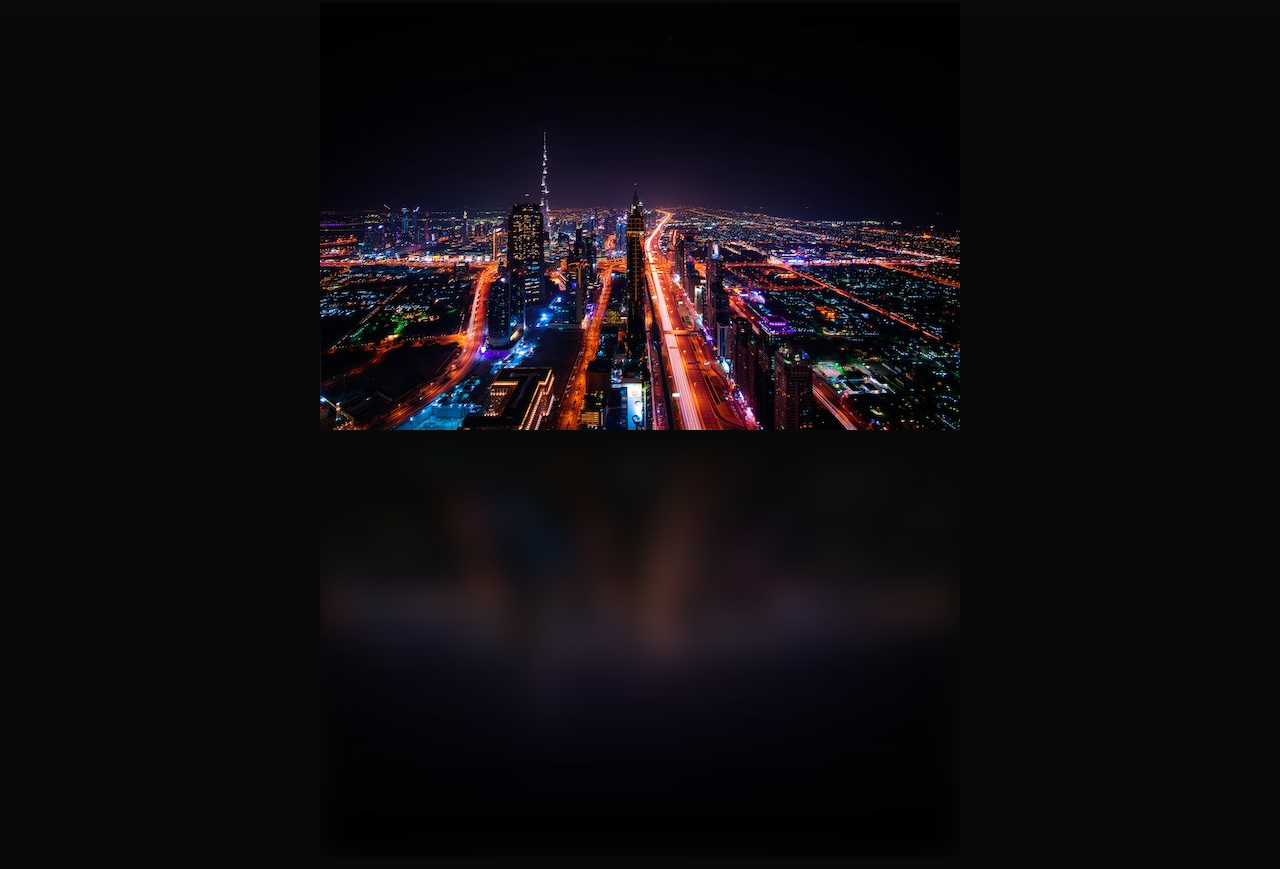
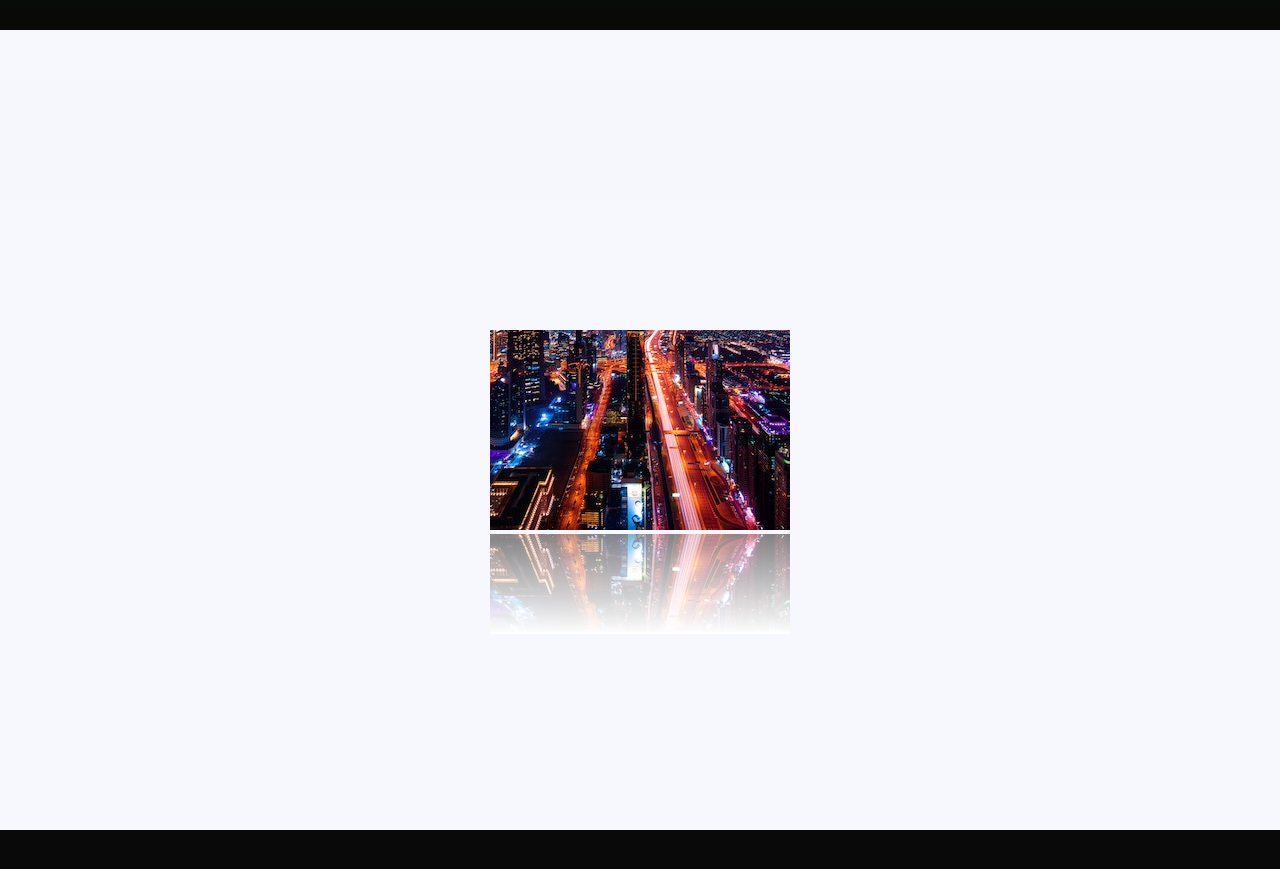
Before and after one commit to Holgermueller/cssplayground, a website: page index.html in a window 1280 px wide. Shown: the part 4770-5639 px from the top of the page. Drawn offline with Linux system fonts and the light colour scheme.

Commit message:
made changes to mirrored image

```diff
--- a/index.html
+++ b/index.html
@@ -80,12 +80,7 @@
     </section>
 
     <section class="image-section">
-      <img src="./images/nightcity.png" alt="cityatnight" />
-      <img
-        src="./images/nightcity.png"
-        class="mirror"
-        alt="mirroredcityatnight"
-      />
+      <div class="image"></div>
     </section>
 
     <section class="shimmer-section">
--- a/styles.css
+++ b/styles.css
@@ -254,10 +254,34 @@ section {
   opacity: 0.7;
 }
 
-.mirror {
-  transform: rotateX(180deg);
-  filter: blur(1rem);
-  mask-image: linear-gradient(to bottom, rgba(0, 0, 0, 1), rgba(0, 0, 0, 0));
+.image-section {
+  background-color: #f8f8ff;
+}
+.image {
+  width: 300px;
+  height: 200px;
+  position: relative;
+  background: url("../images/nightcity.png") bottom;
+}
+
+.image:after,
+.image:before {
+  content: "";
+  position: absolute;
+  width: inherit;
+  display: block;
+  height: 50%;
+  bottom: -52%;
+}
+
+.image:after {
+  background: inherit;
+  transform: scaleY(-1);
+}
+
+.image:before {
+  z-index: 1;
+  background: linear-gradient(to bottom, rgba(255, 255, 255, 0.5), #fff);
 }
 
 .shimmer-content {
```
Also changed, not shown: public/styles.css.
